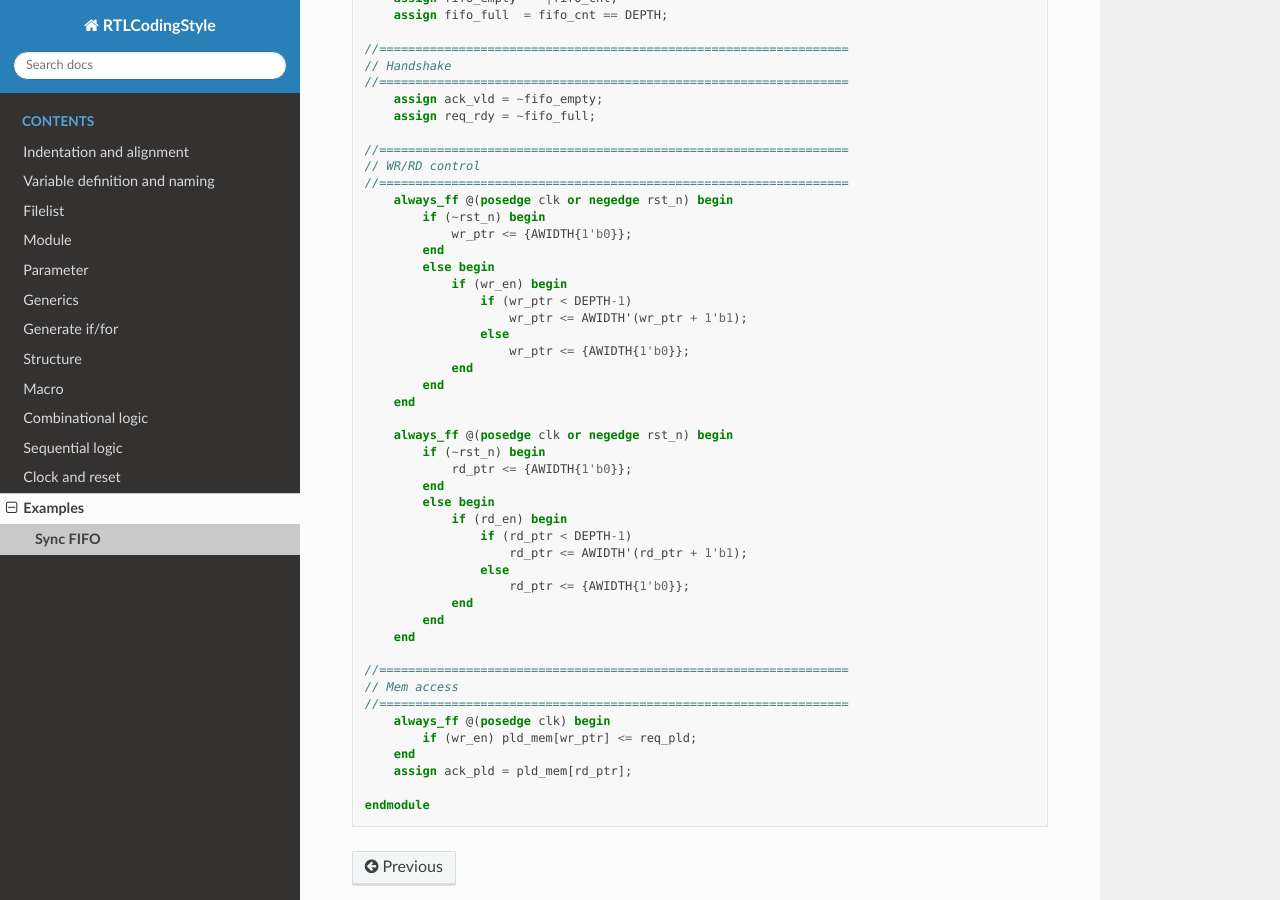
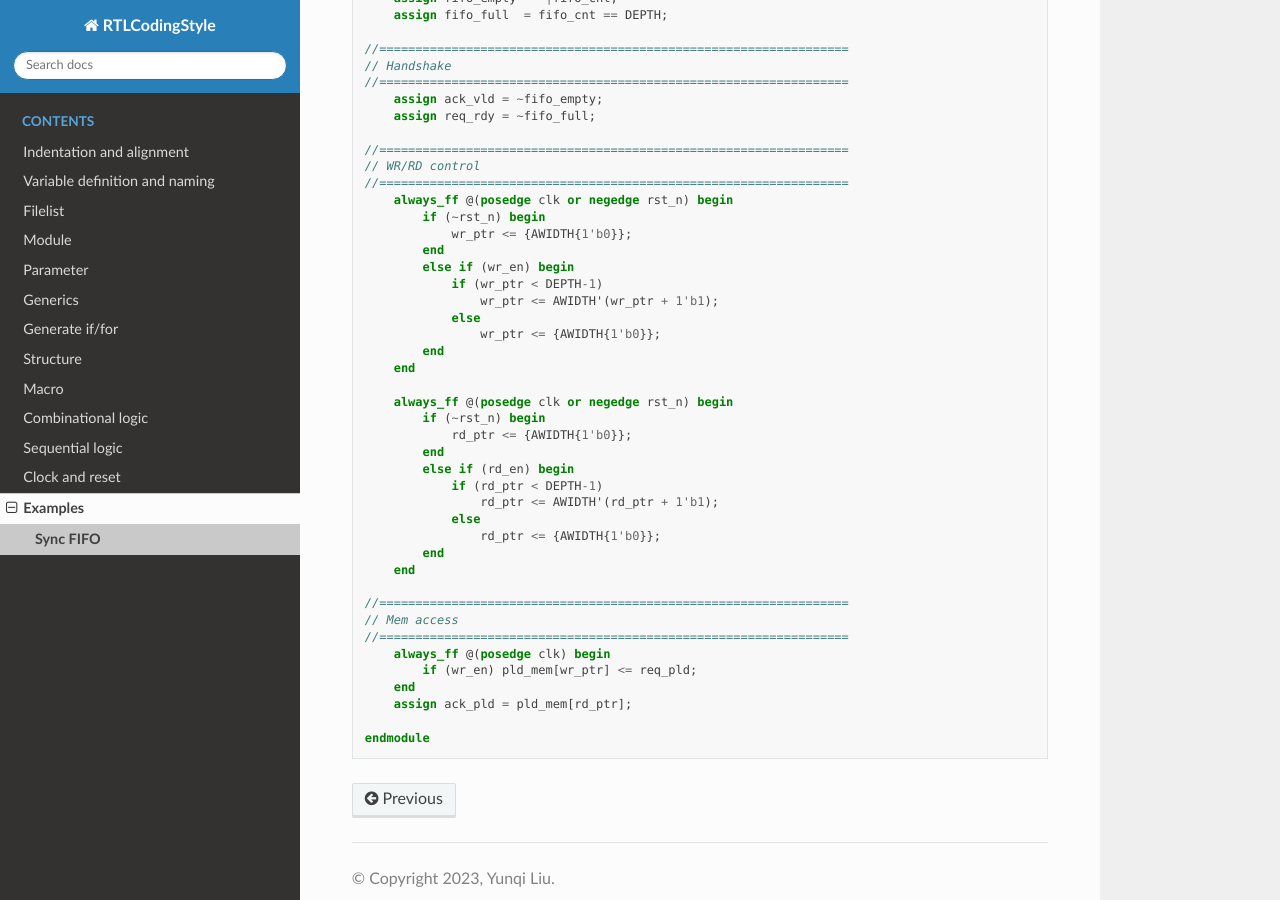
Before and after one commit to luosidingxiaoz/RTLCodingStyle, a Sphinx documentation site: the page built from source/example1_sync_fifo.rst, in a window 1280 px wide and 900 px high, scrolled down 1567 px. Built offline with Sphinx 7.4.7 and the Read the Docs theme 2.0.0, drawn with Linux system fonts in a browser that asks for light colours.

Commit message:
Update example1_sync_fifo.rst
1. simplify ptr block

```diff
--- a/source/example1_sync_fifo.rst
+++ b/source/example1_sync_fifo.rst
@@ -102,13 +102,11 @@ below is an implementation for sync fifo which:
             if (~rst_n) begin
                 wr_ptr <= {AWIDTH{1'b0}};
             end
-            else begin
-                if (wr_en) begin
-                    if (wr_ptr < DEPTH-1)
-                        wr_ptr <= AWIDTH'(wr_ptr + 1'b1);
-                    else
-                        wr_ptr <= {AWIDTH{1'b0}};
-                end
+            else if (wr_en) begin
+                if (wr_ptr < DEPTH-1)
+                    wr_ptr <= AWIDTH'(wr_ptr + 1'b1);
+                else
+                    wr_ptr <= {AWIDTH{1'b0}};
             end
         end
 
@@ -116,13 +114,11 @@ below is an implementation for sync fifo which:
             if (~rst_n) begin
                 rd_ptr <= {AWIDTH{1'b0}};
             end
-            else begin
-                if (rd_en) begin
-                    if (rd_ptr < DEPTH-1)
-                        rd_ptr <= AWIDTH'(rd_ptr + 1'b1);
-                    else
-                        rd_ptr <= {AWIDTH{1'b0}};
-                end
+            else if (rd_en) begin
+                if (rd_ptr < DEPTH-1)
+                    rd_ptr <= AWIDTH'(rd_ptr + 1'b1);
+                else
+                    rd_ptr <= {AWIDTH{1'b0}};
             end
         end
 
```
